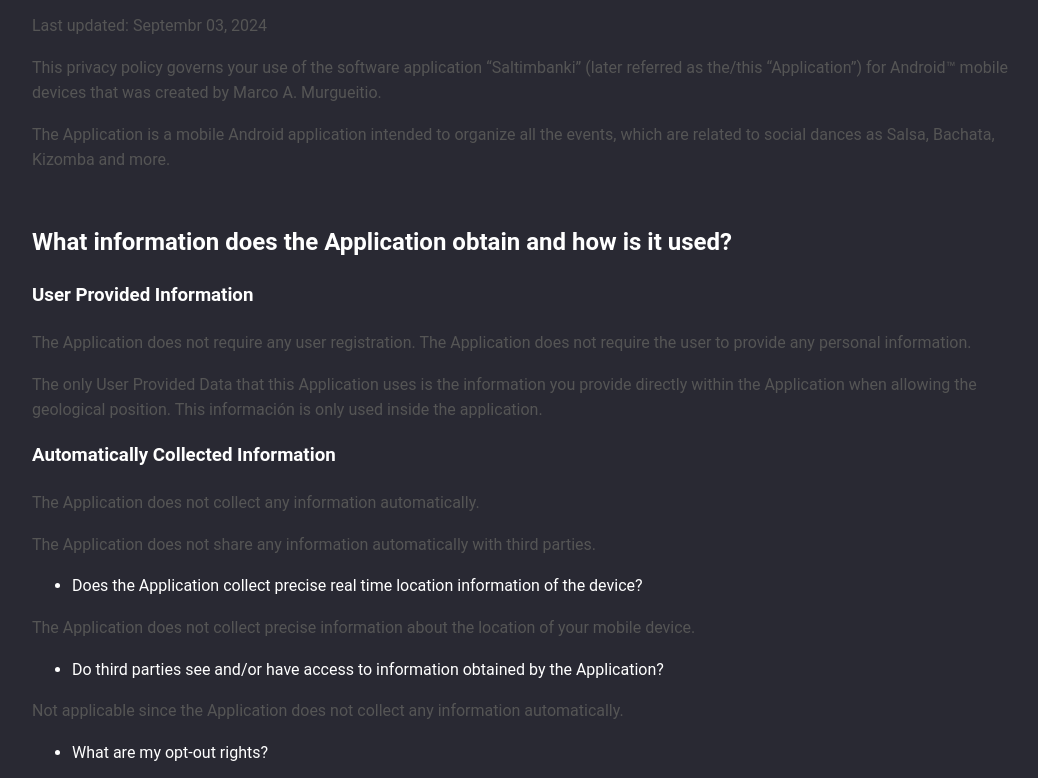
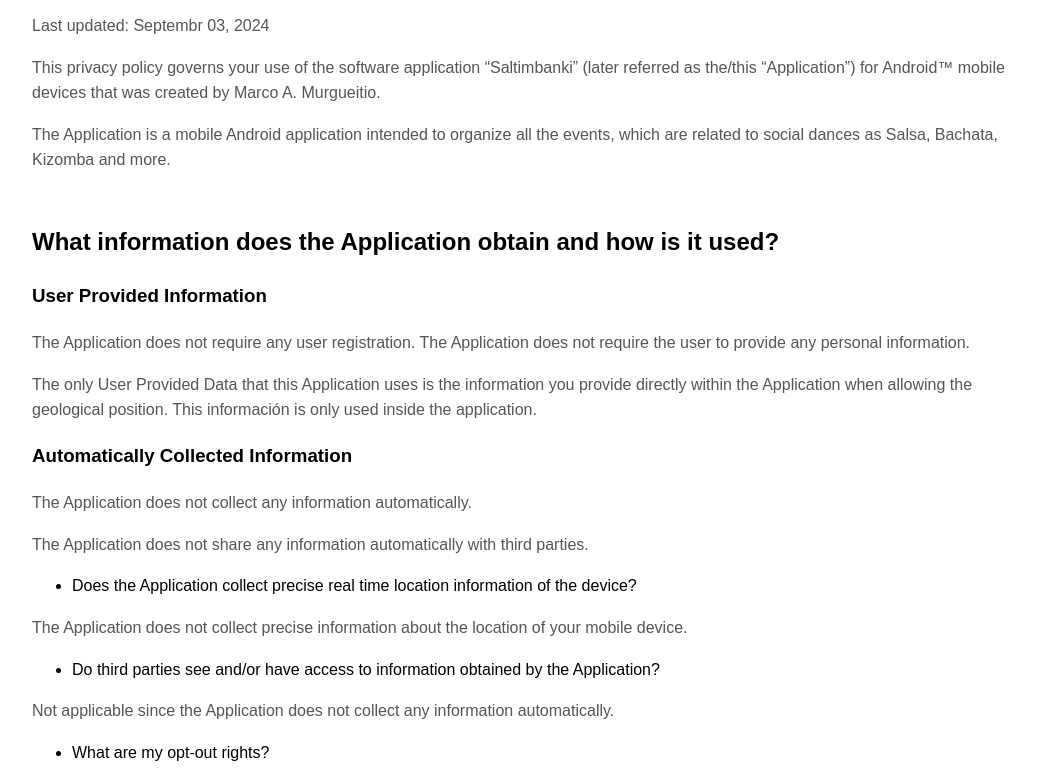
Before and after one commit to marantonio93/privacy-policy, a plain HTML site: page index.html in a window 1280 px wide. Shown: the part 101-879 px from the top of the page, without its empty margins (112-1150 px from the left). Drawn offline with Linux system fonts and the light colour scheme.

Commit message:
Update index.html

```diff
--- a/index.html
+++ b/index.html
@@ -14,7 +14,7 @@
           p { color: #555; }
         </style>
     </head>
-    <body style="display: flex; align-items: center; justify-content: center; flex-direction: column; background-color: #292933; color: #FFFFFF; font-family: 'Roboto', sans-serif;">
+    <body style="display: flex; align-items: center; justify-content: center; flex-direction: column">
         <main style="width: 80%;">
             <h1>PRIVACY POLICY FOR MOBILE APPLICATION "Saltimbanki"</h1>
 
```
